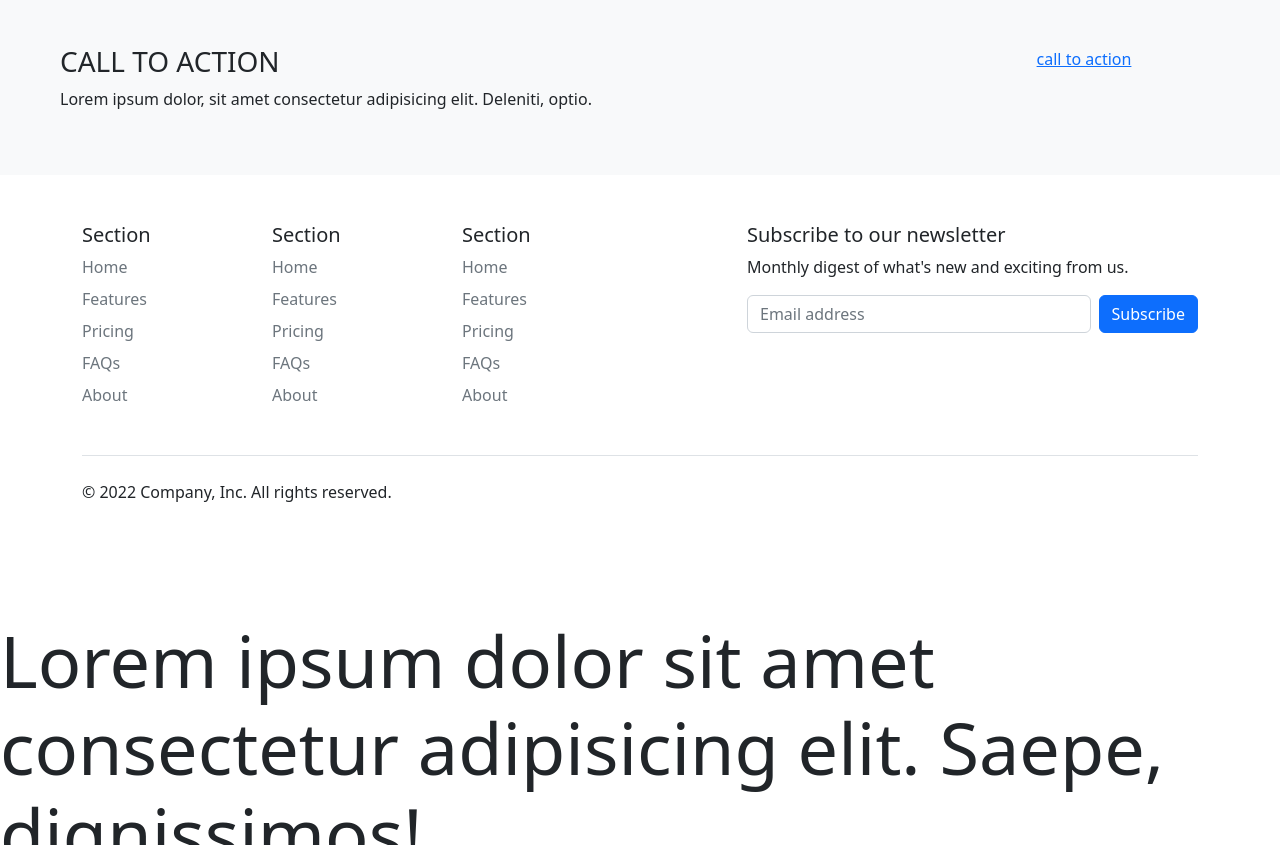
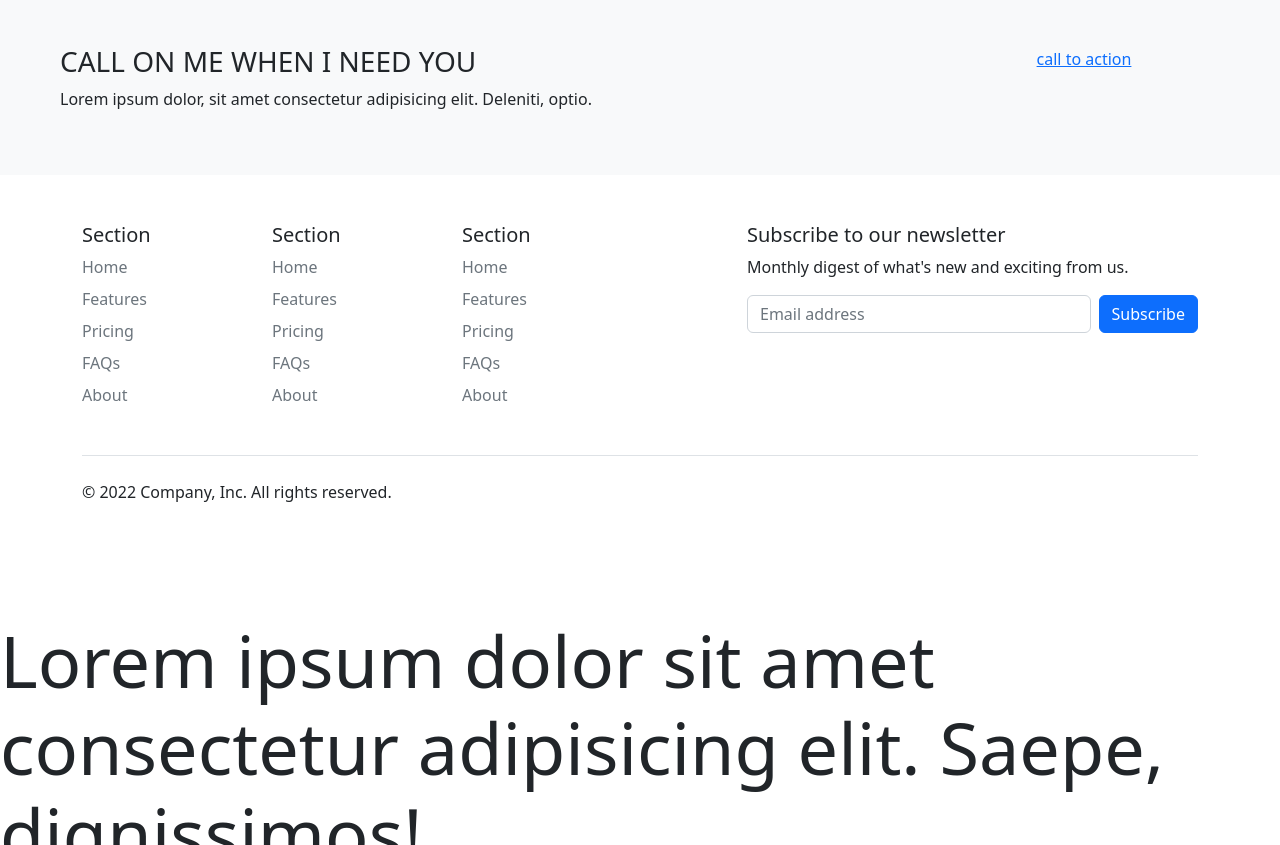
Before and after one commit to sadaDgreat/my-first-repo, a plain HTML site: page landingpage.html in a window 1280 px wide. Shown: the part 1829-2674 px from the top of the page. Drawn offline with Linux system fonts and the light colour scheme.

Commit message:
updated my landingpage file

```diff
--- a/landingpage.html
+++ b/landingpage.html
@@ -297,7 +297,7 @@
 
     <div class="row p-5">
       <div class="col-lg-9 text-center text-lg-start">
-        <h3>CALL TO ACTION</h3>
+        <h3>CALL ON ME WHEN I NEED YOU</h3>
         <P>Lorem ipsum dolor, sit amet consectetur adipisicing elit. Deleniti, optio.</P>
       </div>
       <div class="col-lg-3 text-center cta-btn-container">
```
